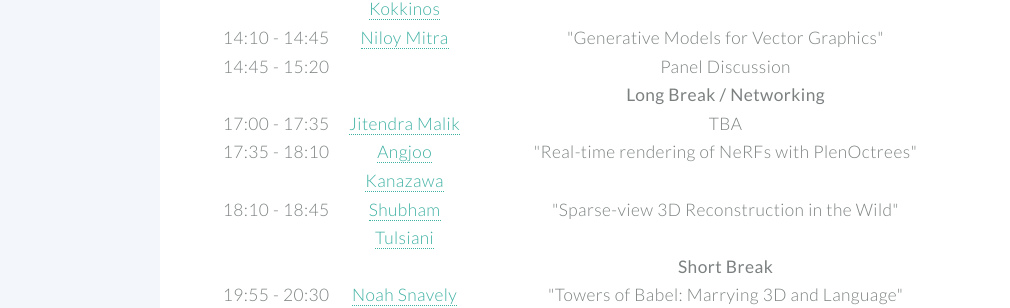
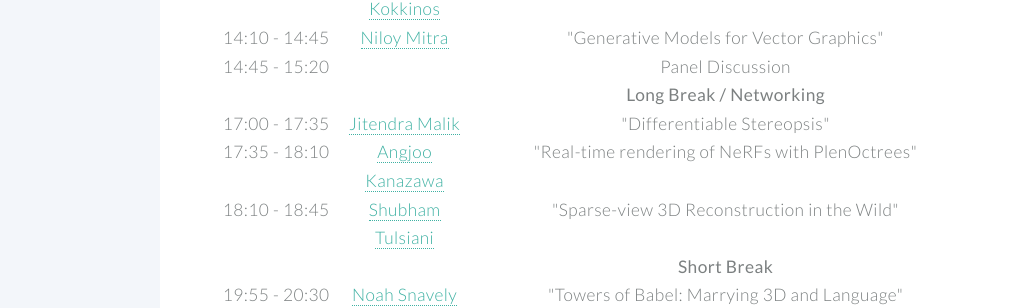
Before and after one commit to unsup3d/unsup3d.github.io, a Jekyll site: the page built from index.html, in a window 1280 px wide and 900 px high, scrolled down 2145 px. Shown: the part 147-455 px from the top of the window, without its empty margins (0-1010 px from the left). Built offline with Jekyll 4.4.1, drawn with Linux system fonts in a browser that asks for light colours.

Commit message:
updated title

```diff
--- a/index.html
+++ b/index.html
@@ -126,7 +126,7 @@ banner: images/banner.jpg
           <tr>
             <td class="convertTimeRange">17:00-17:35</td>
             <td><a href="http://people.eecs.berkeley.edu/~malik/" target="_blank">Jitendra Malik</a></td>
-            <td>TBA</td>
+            <td>"Differentiable Stereopsis"</td>
             <td></td>
           </tr>
           <tr>
```
